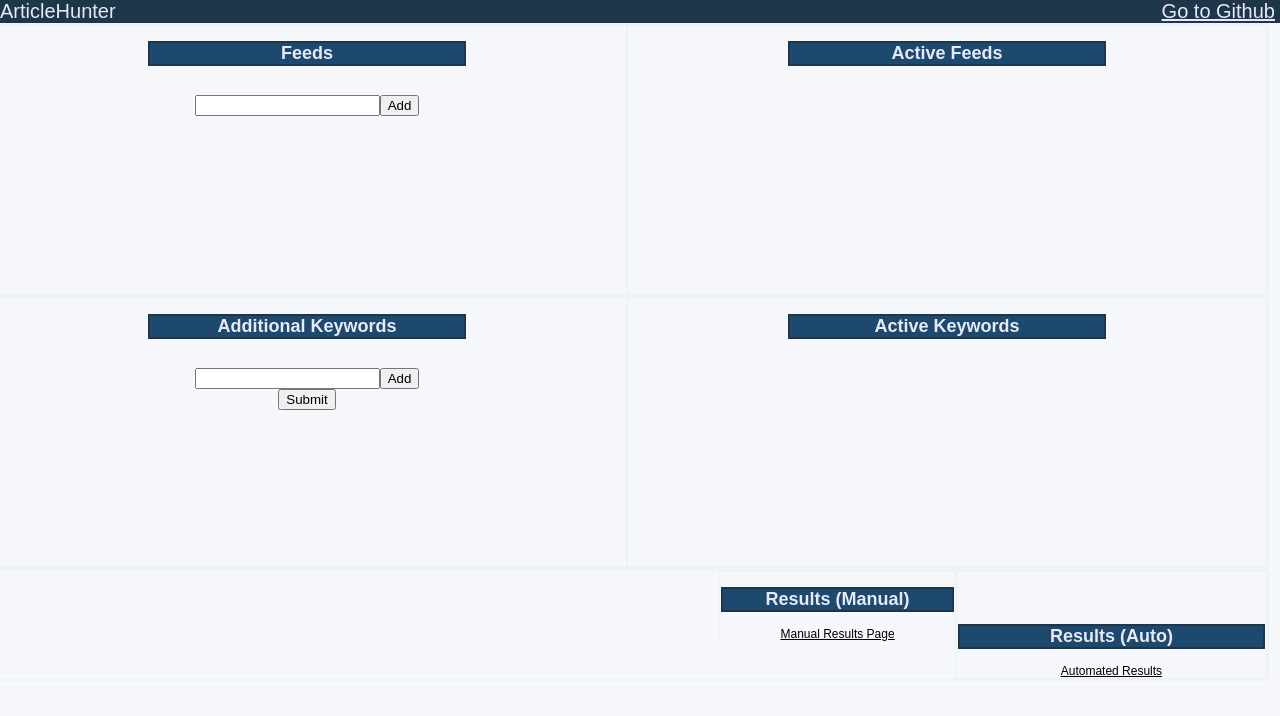
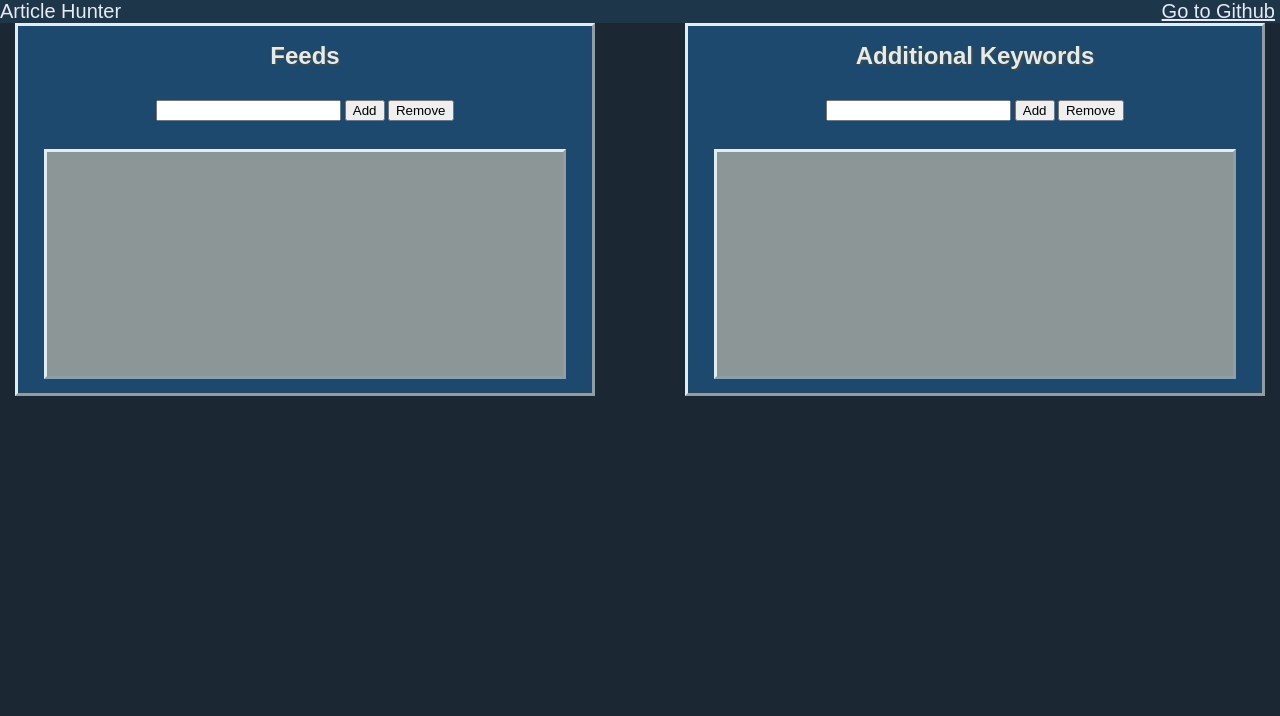
Before and after one commit to JulienArnold/consum-rss-trawler, a website: page public/index.html in a window 1280 px wide. Drawn offline with nearby package versions, Linux system fonts and the light colour scheme; no server answers.

Commit message:
Added remove buttons, style changes, some logging to front end

```diff
--- a/public/css/style.css
+++ b/public/css/style.css
@@ -1,12 +1,20 @@
 html,
 body {
-       background-color: #f5f7fa;
-       font-size: 12px;
-       font-family: sans-serif, Arial;
+       background-color: #1b2834;
+       font: 12px Arial;
        fill: white;
        width: 100%;
        height: 100%;
        margin: 0 auto;
+       text-align: center;
+   }
+
+a {
+     color: #e7e9f7;
+   }
+
+a:hover {
+     color: #d9dcf2;
    }
 
 .headerDiv {
@@ -14,67 +22,101 @@ body {
      width: 100%;
      background-color: #1D3649;
      color: #e7e9f7;
-}
-
-.resultsLink {
-  color: #000000;
+     text-align: left;
 }
 
 .gitHeader {
   float: right;
   font-size: 20px;
   margin-right: 5px;
-}
-
-a {
-  color: #e7e9f7;
-}
-
-a:hover {
-  color: #d9dcf2;
+  text-align: right;
 }
 
 .rssForm {
-  width: 50%;
-  height: 100%;
-  text-align: center;
+  width: 90%;
+
   margin: 0 auto;
+  border: outset;
+  border-width: 3px;
+  border-color: #deedf7;
+  background-color: #8c9696;
+
 }
 
-nav ul{
+#inputKeywordsForm,
+#inputFeedsForm {
+  background-color: #1c496d;
+
+}
+
+#loggingDiv {
+  float: left;
+  width: 50%;
+}
+
+nav ul,
+nav label{
   height:200px;
-  width:90%;
+  width:85%;
   overflow-y:scroll;
 }
 
-h2 {
-  color: #e7e9f7;
-  background-color: #1c496d;
-  border: 2px solid #1D3649;
+ul li {
+  color: #FFFFFF;
+}
+
+h1, h2 {
+  color: #e3ecec;
+  text-shadow: 2px 2px #424747;
 }
 
 .row {
+
   width: 100%;
   display: table;
   table-layout: fixed;
   margin-left: -15px;
   margin-right: -15px;
-  border: 2px solid #eef1f6;
+}
+
+.bottomRow {
+  clear: both;
+  height: 100px;
 }
 
 .col-1,
 .col-2,
 .col-3 {
+  height: 100%;
   width: 24%;
   display: table-cell;
   padding-right: 1px;
   padding-left: 1px;
   padding-top: 0px;
   padding-bottom: 0px;
-  border: 1px solid #eef1f6;
   text-align: center;
 }
 
-#redirectDiv {
+#loggingDiv,
+#redirectDiv,
+#redirectDiv2 {
   float: right;
 }
+
+#startButton {
+  position: relative;
+}
+
+#consoleScroll {
+  overflow-y: scroll;
+}
+
+#leftCol {
+  float: left;
+  width: 50%;
+}
+
+#rightCol {
+  float: right;
+  width: 50%;
+}
--- a/public/index.html
+++ b/public/index.html
@@ -58,62 +58,79 @@
           xmlhttp.send();
         }
 
-        socket.on('')
+        socket.on('message', function(data) {
+          var nav = document.getElementById("consoleScroll");
+          var label = document.createElement("label");
+          console.log(data);
+          label.appendChild(document.createTextNode(data));
+          nav.appendChild(label);
+        });
+
+        function removeKeyword() {
+          socket.emit('removeKeyword');
+        }
+
+        function removeFeed() {
+          socket.emit('removeFeed');
+        }
 
     </script>
 
 <div class="headerDiv">
-    <span class="titleHeader">ArticleHunter</span>
+    <span class="titleHeader">Article Hunter</span>
     <span class="gitHeader">
     <a href="https://github.com/JulienArnold/consum-rss-trawler">Go to Github</a>
     </span>
 </div>
 
-<div class="row">
+<div class="row" id="leftCol">
 
   <div id="inputFeedsDiv" class="col-1">
     <form id="inputFeedsForm" class="rssForm">
-        <h2>Feeds</h2><br>
-        <input type="text" id="feedsBox"><input type="button" id="feedsButton" value="Add" onclick="sendFeeds(); appendFeedsList()"><br>
+        <h1>Feeds</h1><br>
+        <input type="text" id="feedsBox">
+        <input type="button" id="feedsButton" value="Add" onclick="sendFeeds(); appendFeedsList()">
+        <input type="button" id="feedsRemove" value="Remove" onclick="removeFeed();"><br><br><br>
+        <div class="rssForm">
+          <nav id="feedsScroll">
+            <ul id="feedsScrollList">
+            </ul>
+          </nav>
+        </div>
+        <br>
     </form>
-  </div>
-
-<div id="scrollDiv" class="col-2">
-  <div class="rssForm">
-    <h2>Active Feeds</h2>
-    <nav id="feedsScroll">
-      <ul id="feedsScrollList">
-      </ul>
-    </nav>
   </div>
 </div>
 
-</div>
-
-<div class="row">
+<div class="row" id="rightCol">
   <div id="keywordFormDiv" class="col-1">
   <form id="inputKeywordsForm" class="rssForm">
-    <h2>Additional Keywords</h2><br>
-    <input type="text" id="keywordsBox"><input type="button" id="keywordsButton" value="Add" onclick="sendKeywords(); appendKeywordsList()"><br>
-    <input type="submit" id="startButton" value="Submit" onclick="begin()"><br>
-  </form>
-  </div>
-
-  <div id="scrollDiv2" class="col-2">
+    <h1>Additional Keywords</h1><br>
+    <input type="text" id="keywordsBox">
+    <input type="button" id="keywordsButton" value="Add" onclick="sendKeywords(); appendKeywordsList()">
+    <input type="button" id="keywordsRemove" value="Remove" onclick="removeKeyword();"><br><br><br>
     <div class="rssForm">
-    <h2>Active Keywords</h2>
     <nav id="keywordsScroll">
       <ul id="keywordsScrollList">
       </ul>
     </nav>
   </div>
+  <br>
+  </form>
   </div>
 
 </div>
 
-<div class="row">
+<!--
+<div class="bottomRow">
+  <div id="loggingDiv" class="col-1">
+    <h2>Logging</h2>
+    <nav id="consoleScroll">
+      <label></label>
+    </nav>
+  </div>
 
-  <div id="redirectDiv" class="col-3">
+  <div id="redirectDiv" class="col-2">
     <h2>Results (Manual)</h2>
     <a class="resultsLink" href="/results/manual">Manual Results Page</a>
   </div>
@@ -122,7 +139,7 @@
     <h2>Results (Auto)</h2>
     <a class="resultsLink" href="/results/auto">Automated Results</a>
   </div>
-</div>
+</div> -->
 
 </body>
 
```
Also changed, not shown: fp.js (+16 -3 lines).
